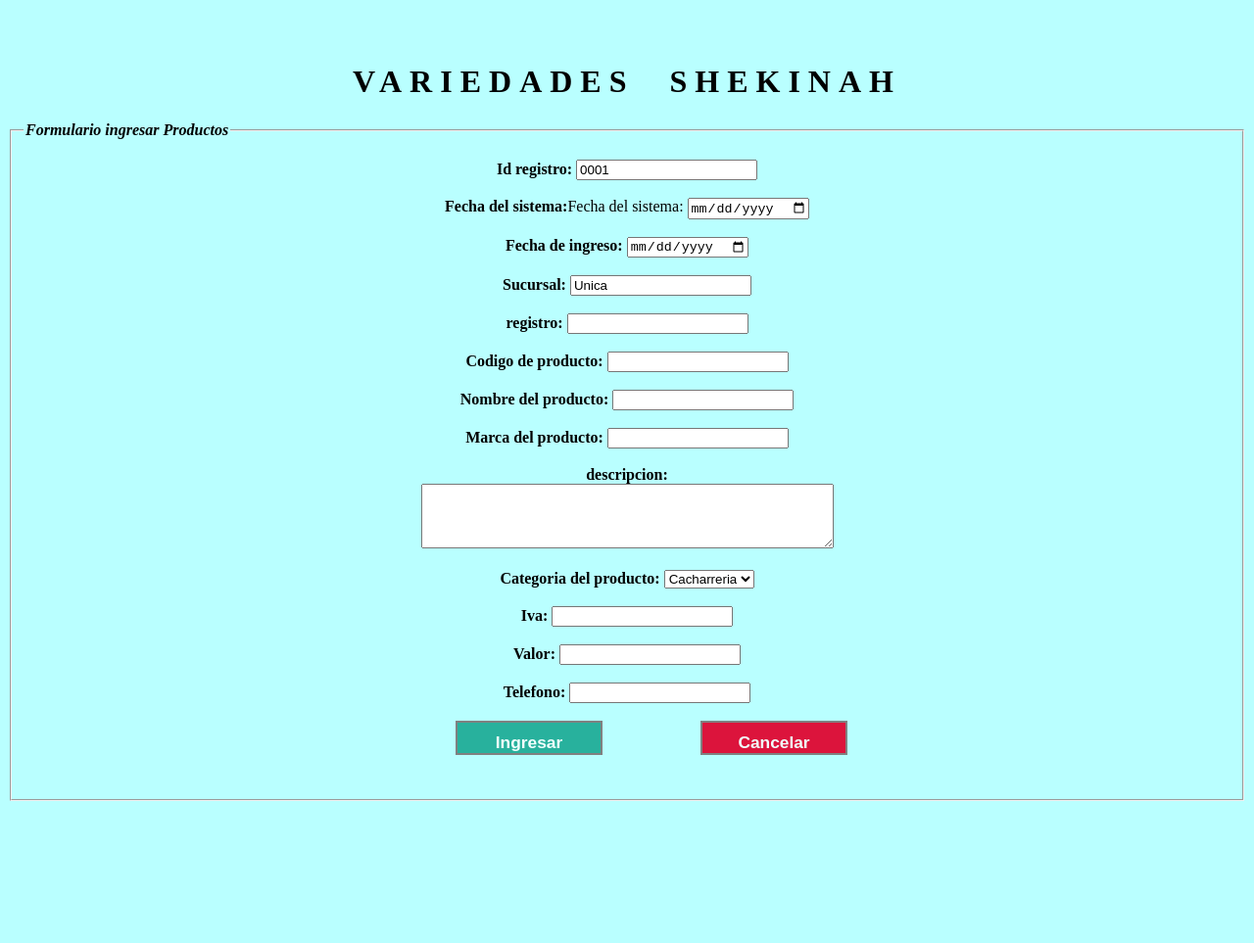
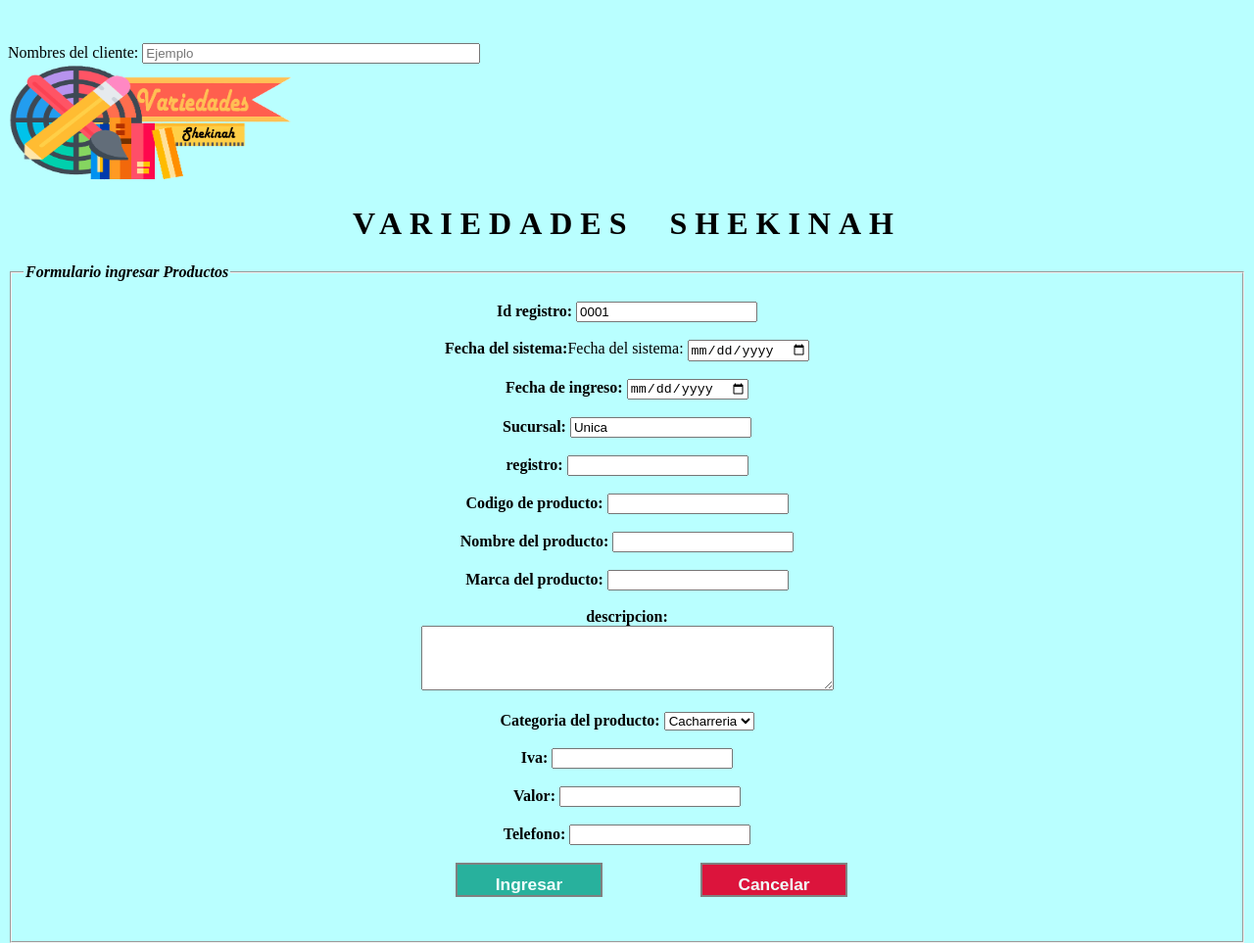
Before and after one commit to Edwin846/SIADI, a plain HTML site: page SIADI/Ingresar productos.html in a window 1280 px wide. Shown: the whole page at 98% size. Before the commit the page ends 826 px from the top, so only its background shows below. Drawn offline with Linux system fonts and the light colour scheme; files whose address does not match are found by name.

Commit message:
formulario siadi v2

```diff
--- a/SIADI/Ingresar productos.html
+++ b/SIADI/Ingresar productos.html
@@ -12,9 +12,19 @@
 
 
 <body>
+
+<tr>
+	     <td class="descripcion">Nombres del cliente:</td>
+	     <td class="valor">
+		 <input type="text" name="Nombredu" maxlength="10" size="40" placeholder="Ejemplo"/>
+		 </td>
+     </tr>
+    <header>
+            <img src="C:\Users\SOPORTE\Documents\repositorio\SIADI\SIADI\logo\logo.png" width="290" height="120" alt="logo"  />
+            <h1 class="h1"><center>VARIEDADES SHEKINAH</center></h1>
+        </header>
 <center>
 <div>
-    <h1 class="h1"><center>VARIEDADES SHEKINAH</center></h1>
 <fieldset>
     <legend><strong><center><em>Formulario ingresar Productos</em></center></strong></legend>
     <p></p>
```
Also changed, not shown: SIADI/logo/Logo.png (added).
